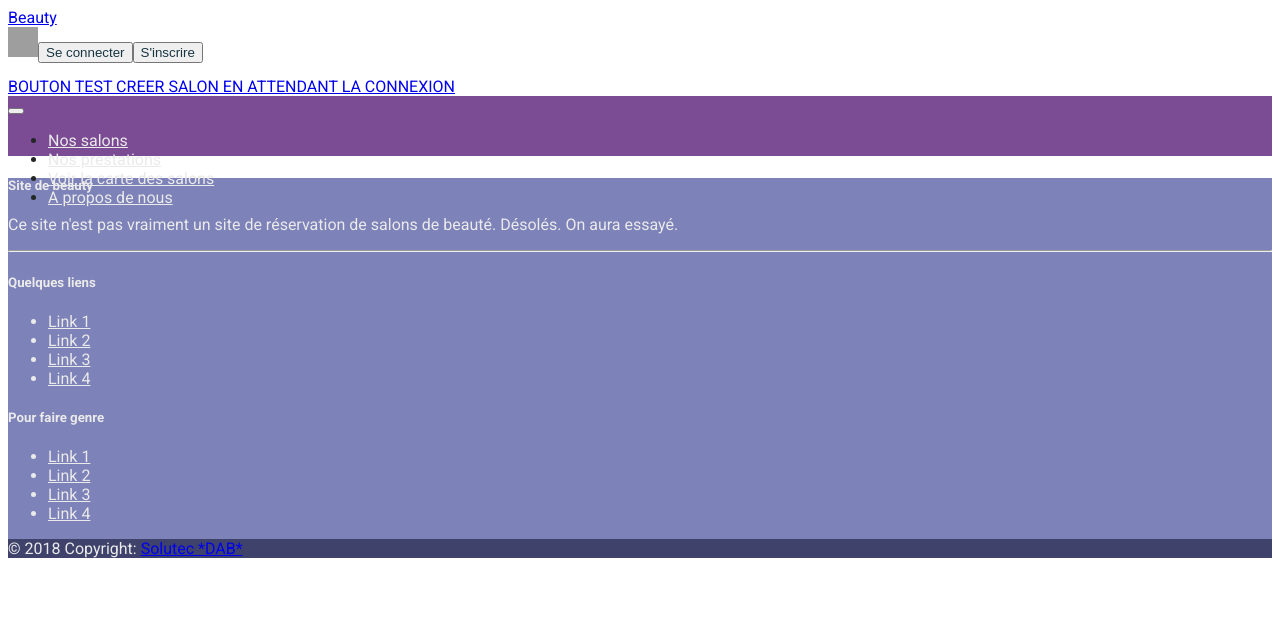
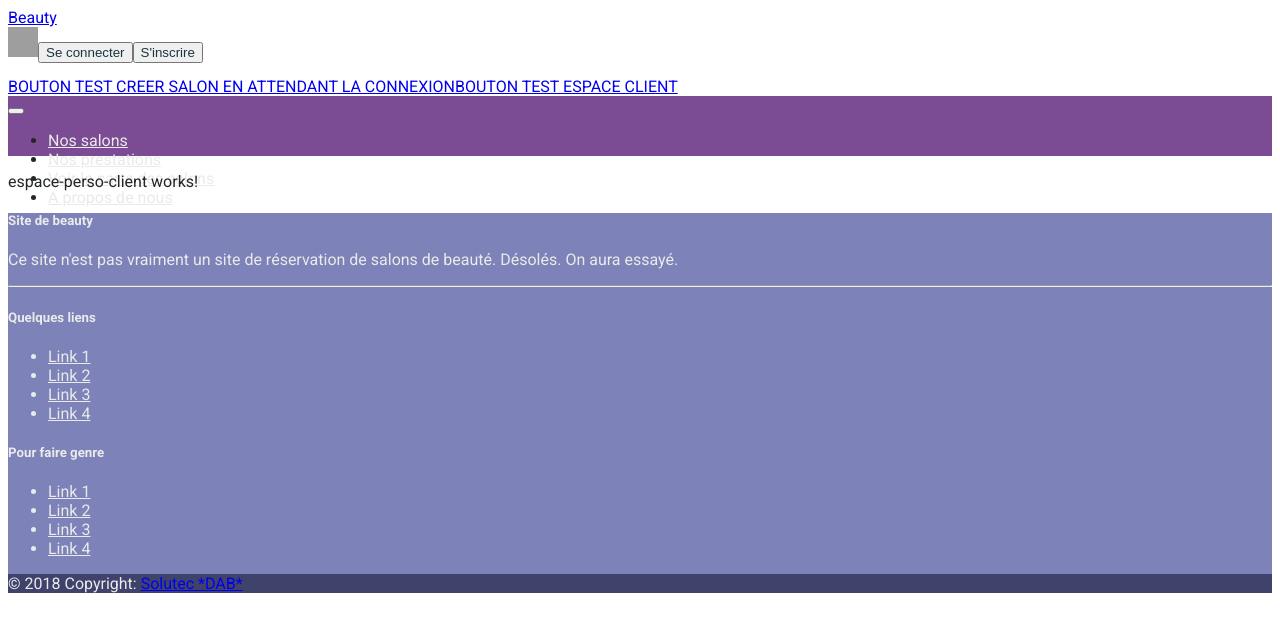
Before and after one commit to MarianneTcd/BeautyCenterFront, an Angular app: page /espaceperso in a window 1280 px wide. Before the commit this address led to /. Shown: the top 632 px of the page. Built offline with nearby package versions, Linux system fonts and the light colour scheme; grey boxes are pictures that could not be loaded.

Commit message:
ajout espace perso client

```diff
--- a/src/app/app.component.html
+++ b/src/app/app.component.html
@@ -14,7 +14,7 @@
 
   <br>
   <a class="nav-link" routerLink="createsalon" routerLinkActive="active">BOUTON TEST CREER SALON EN ATTENDANT LA CONNEXION</a>
-
+  <a class="nav-link" routerLink="espaceperso" routerLinkActive="active">BOUTON TEST ESPACE CLIENT</a>
   <!--2e navbar : reste tout au long du scroll-->
   <nav class="navbar sticky-top navbar-expand-lg navbar-dark navperso">
     <div class="container-fluid">
--- /dev/null
+++ b/src/app/espace-perso-client/espace-perso-client.component.html
@@ -0,0 +1,3 @@
+<p>
+  espace-perso-client works!
+</p>
--- /dev/null
+++ b/src/app/espace-perso-client/espace-perso-client.component.ts
@@ -0,0 +1,15 @@
+import { Component, OnInit } from '@angular/core';
+
+@Component({
+  selector: 'app-espace-perso-client',
+  templateUrl: './espace-perso-client.component.html',
+  styleUrls: ['./espace-perso-client.component.css']
+})
+export class EspacePersoClientComponent implements OnInit {
+
+  constructor() { }
+
+  ngOnInit() {
+  }
+
+}
```
Also changed, not shown: src/app/app.module.ts (+7 -0 lines), src/app/espace-perso-client/espace-perso-client.component.css (added), 1 other file (tests, documents, lock files or other folders).
